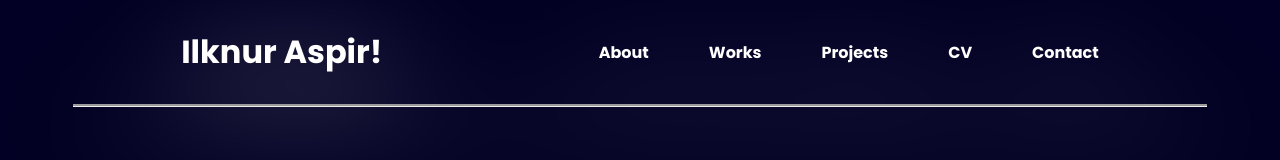
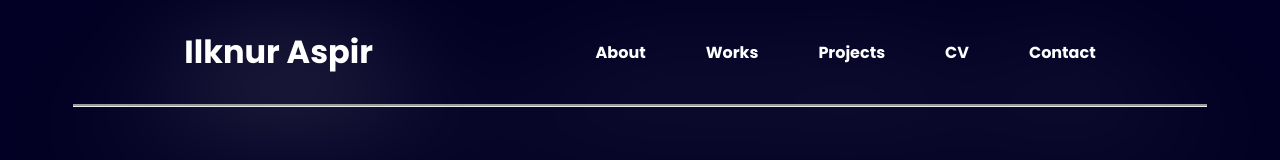
Before and after one commit to ilknurspr/ilknuraspir, a plain HTML site: page index.html in a window 1280 px wide. Shown: the top 160 px of the page. Drawn offline with Linux system fonts and the light colour scheme; a script that the page names is missing.

Commit message:
Revised Text

```diff
--- a/index.html
+++ b/index.html
@@ -18,7 +18,7 @@
 
     <div class="wrapper">
       <nav>
-        <div class="logo">Ilknur Aspir!</div>
+        <div class="logo">Ilknur Aspir</div>
 
         <ul>
           <li>
```
